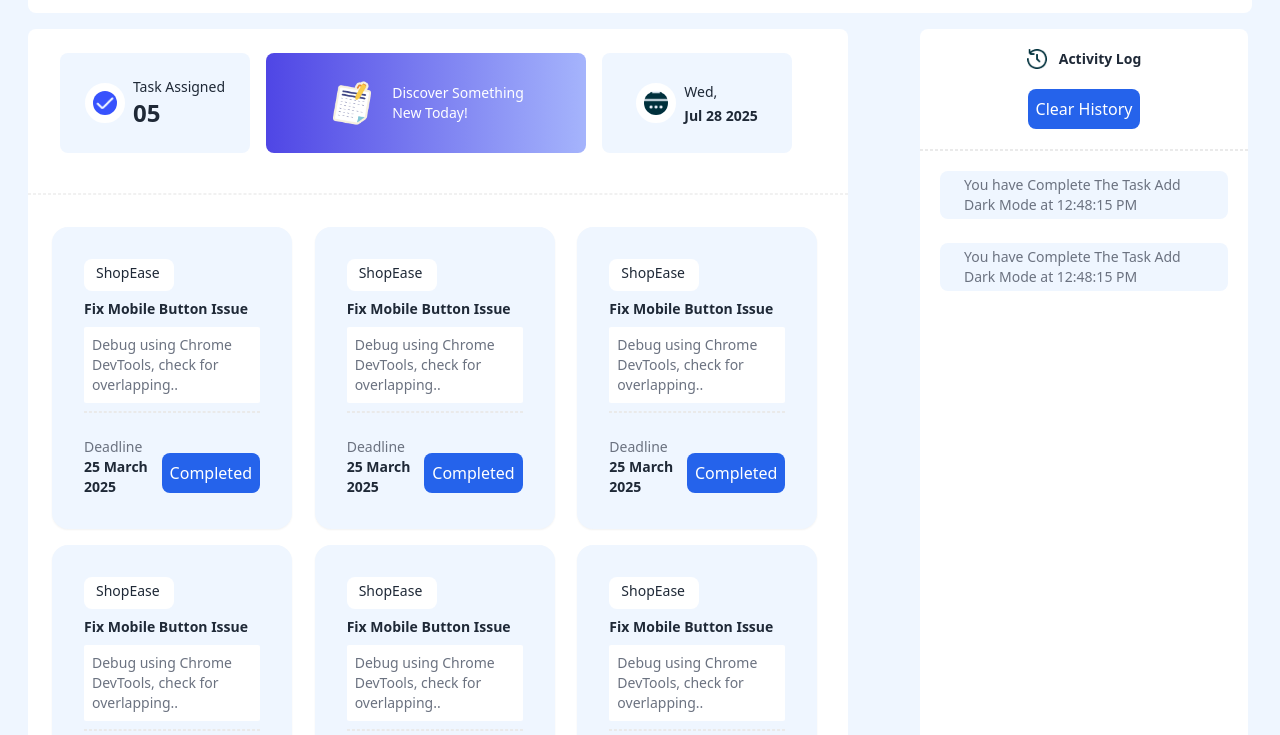
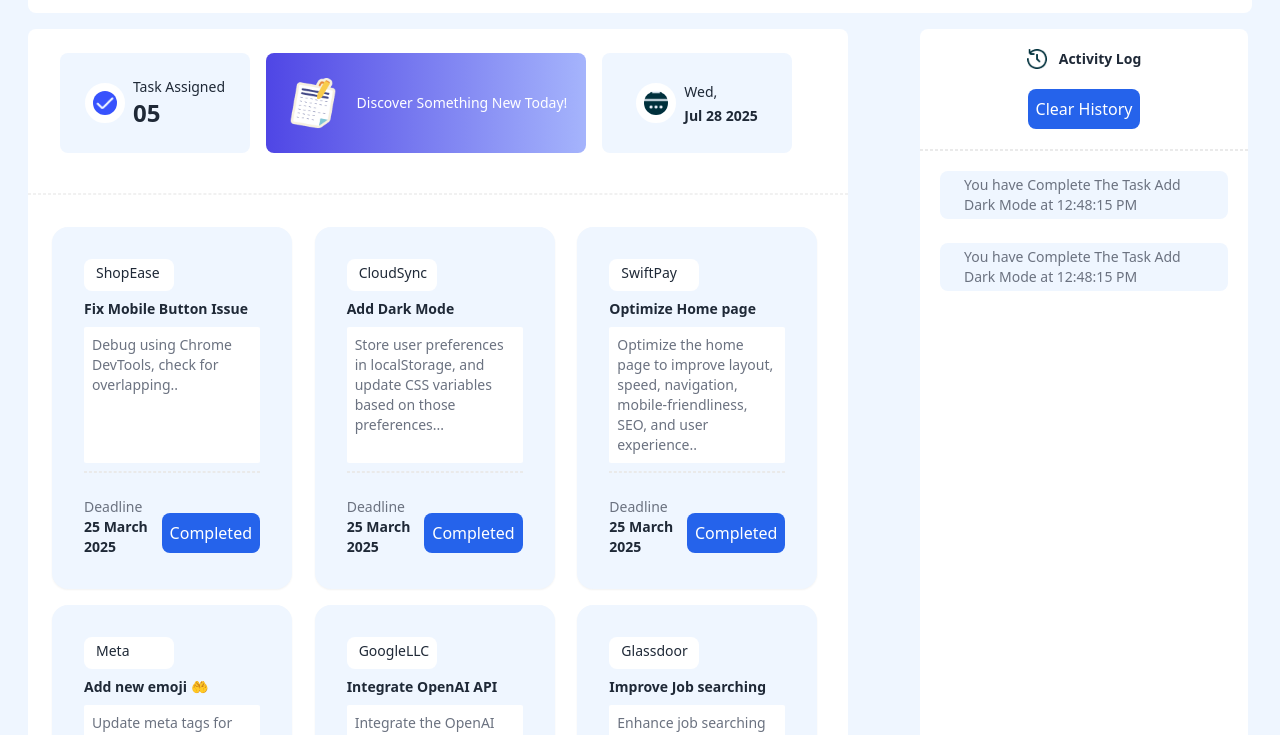
Before and after one commit to Nusrat323/assignment05, a plain HTML site: page index.html in a window 1280 px wide. Shown: the part 65-800 px from the top of the page. Drawn offline with nearby package versions, Linux system fonts and the light colour scheme.

Commit message:
added some new title

```diff
--- a/index.html
+++ b/index.html
@@ -63,8 +63,8 @@
                 </div>
                 <!--card2-->
                 <div class="bg-gradient-to-r from-indigo-600 to-indigo-300 w-[320px] h-[100px] rounded-lg flex justify-center items-center gap-4">
-                        <img class="size-12" src="assets/board.png">
-                    <h2 class="text-white text-sm">Discover Something<br>New Today!</h2>
+                        <img class="size-14" src="assets/board.png">
+                    <h2 class="text-white text-sm">Discover Something New Today!</h2>
 
                 </div>
                 <!--card3-->
@@ -102,9 +102,9 @@
                   <!--- down card2---->
                 <div class="card bg-blue-50 w-60 shadow-sm ">
                     <div class="card-body ">
-                        <h2 class="bg-white rounded-lg px-3 py-1 w-[90px] h-8 text-sm">ShopEase</h2>
-                      <h2 class="text-sm font-bold ">Fix Mobile Button Issue </h2>
-                      <p class="bg-white rounded-sm px-2 py-2 text-sm text-gray-500">Debug using Chrome DevTools, check for overlapping..</p>
+                        <h2 class="bg-white rounded-lg px-3 py-1 w-[90px] h-8 text-sm">CloudSync</h2>
+                      <h2 class="text-sm font-bold ">Add Dark Mode </h2>
+                      <p class="bg-white rounded-sm px-2 py-2 text-sm text-gray-500">Store user preferences in localStorage, and update CSS variables based on those preferences...</p>
                       <hr style="border: 1px dashed rgb(234, 234, 234);">
 
                       <div class="flex mt-4">
@@ -122,9 +122,9 @@
                   <!--- down card3---->
                 <div class="card bg-blue-50 w-60 shadow-sm ">
                     <div class="card-body ">
-                        <h2 class="bg-white rounded-lg px-3 py-1 w-[90px] h-8 text-sm">ShopEase</h2>
-                      <h2 class="text-sm font-bold ">Fix Mobile Button Issue </h2>
-                      <p class="bg-white rounded-sm px-2 py-2 text-sm text-gray-500">Debug using Chrome DevTools, check for overlapping..</p>
+                        <h2 class="bg-white rounded-lg px-3 py-1 w-[90px] h-8 text-sm">SwiftPay</h2>
+                      <h2 class="text-sm font-bold ">Optimize  Home page</h2>
+                      <p class="bg-white rounded-sm px-2 py-2 text-sm text-gray-500">Optimize the home page to improve layout, speed, navigation, mobile-friendliness, SEO, and user experience..</p>
                       <hr style="border: 1px dashed rgb(234, 234, 234);">
 
                       <div class="flex mt-4">
@@ -142,9 +142,9 @@
                   <!--- down card4---->
                 <div class="card bg-blue-50 w-60 shadow-sm ">
                     <div class="card-body ">
-                        <h2 class="bg-white rounded-lg px-3 py-1 w-[90px] h-8 text-sm">ShopEase</h2>
-                      <h2 class="text-sm font-bold ">Fix Mobile Button Issue </h2>
-                      <p class="bg-white rounded-sm px-2 py-2 text-sm text-gray-500">Debug using Chrome DevTools, check for overlapping..</p>
+                        <h2 class="bg-white rounded-lg px-3 py-1 w-[90px] h-8 text-sm">Meta</h2>
+                      <h2 class="text-sm font-bold ">Add new emoji 🤲 </h2>
+                      <p class="bg-white rounded-sm px-2 py-2 text-sm text-gray-500">Update meta tags for improved SEO, including meta title, description, relevant keywords, and emojis..</p>
                       <hr style="border: 1px dashed rgb(234, 234, 234);">
 
                       <div class="flex mt-4">
@@ -162,9 +162,9 @@
                   <!--- down card5---->
                 <div class="card bg-blue-50 w-60 shadow-sm ">
                     <div class="card-body ">
-                        <h2 class="bg-white rounded-lg px-3 py-1 w-[90px] h-8 text-sm">ShopEase</h2>
-                      <h2 class="text-sm font-bold ">Fix Mobile Button Issue </h2>
-                      <p class="bg-white rounded-sm px-2 py-2 text-sm text-gray-500">Debug using Chrome DevTools, check for overlapping..</p>
+                        <h2 class="bg-white rounded-lg px-3 py-1 w-[90px] h-8 text-sm">GoogleLLC</h2>
+                      <h2 class="text-sm font-bold ">Integrate OpenAI API  </h2>
+                      <p class="bg-white rounded-sm px-2 py-2 text-sm text-gray-500">Integrate the OpenAI API to harness advanced AI capabilities for enhanced user interactions and experiences..</p>
                       <hr style="border: 1px dashed rgb(234, 234, 234);">
 
                       <div class="flex mt-4">
@@ -182,9 +182,9 @@
                   <!--- down card6---->
                 <div class="card bg-blue-50 w-60 shadow-sm ">
                     <div class="card-body ">
-                        <h2 class="bg-white rounded-lg px-3 py-1 w-[90px] h-8 text-sm">ShopEase</h2>
-                      <h2 class="text-sm font-bold ">Fix Mobile Button Issue </h2>
-                      <p class="bg-white rounded-sm px-2 py-2 text-sm text-gray-500">Debug using Chrome DevTools, check for overlapping..</p>
+                        <h2 class="bg-white rounded-lg px-3 py-1 w-[90px] h-8 text-sm">Glassdoor</h2>
+                      <h2 class="text-sm font-bold ">Improve Job searching</h2>
+                      <p class="bg-white rounded-sm px-2 py-2 text-sm text-gray-500">Enhance job searching with AI for personalized recommendations and advanced filters..</p>
                       <hr style="border: 1px dashed rgb(234, 234, 234);">
 
                       <div class="flex mt-4">
```
